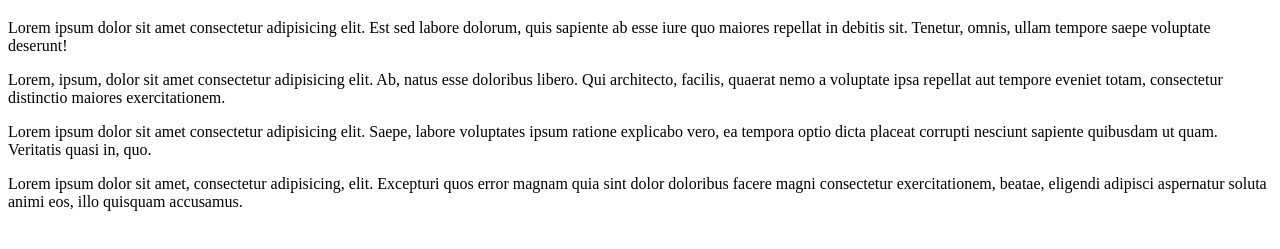
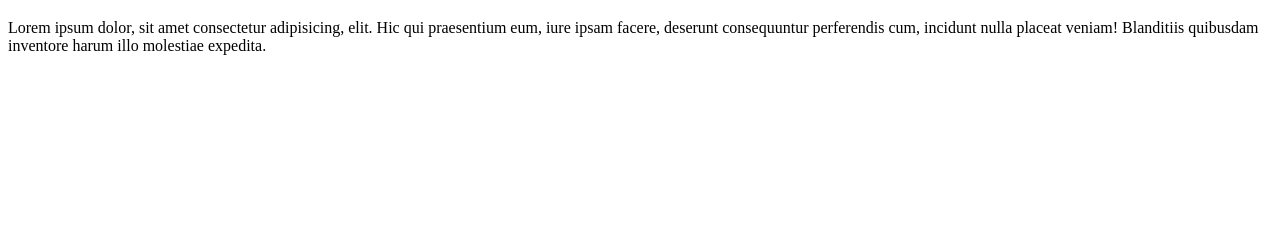
Before and after one commit to Rodry0007/miweb, a plain HTML site: page index.html in a window 1280 px wide. Shown: the part 61-310 px from the top of the page. Drawn offline with Linux system fonts and the light colour scheme.

Commit message:
Agregamos diferenta archivos y carpetas al proyecto

```diff
--- a/index.html
+++ b/index.html
@@ -7,10 +7,8 @@
 </head>
 <body>
 	<h1>Hola Mundo</h1>
-	<p>Lorem ipsum dolor sit amet consectetur adipisicing elit. Est sed labore dolorum, quis sapiente ab esse iure quo maiores repellat in debitis sit. Tenetur, omnis, ullam tempore saepe voluptate deserunt!</p>
 
-	<p>Lorem, ipsum, dolor sit amet consectetur adipisicing elit. Ab, natus esse doloribus libero. Qui architecto, facilis, quaerat nemo a voluptate ipsa repellat aut tempore eveniet totam, consectetur distinctio maiores exercitationem.</p>
-	<p>Lorem ipsum dolor sit amet consectetur adipisicing elit. Saepe, labore voluptates ipsum ratione explicabo vero, ea tempora optio dicta placeat corrupti nesciunt sapiente quibusdam ut quam. Veritatis quasi in, quo.</p>
-	<p>Lorem ipsum dolor sit amet, consectetur adipisicing, elit. Excepturi quos error magnam quia sint dolor doloribus facere magni consectetur exercitationem, beatae, eligendi adipisci aspernatur soluta animi eos, illo quisquam accusamus.</p>
+	<p>Lorem ipsum dolor, sit amet consectetur adipisicing, elit. Hic qui praesentium eum, iure ipsam facere, deserunt consequuntur perferendis cum, incidunt nulla placeat veniam! Blanditiis quibusdam inventore harum illo molestiae expedita.</p>
+
 </body>
 </html>
```
Also changed, not shown: css/estilos.css (added), css/main.css (added).
